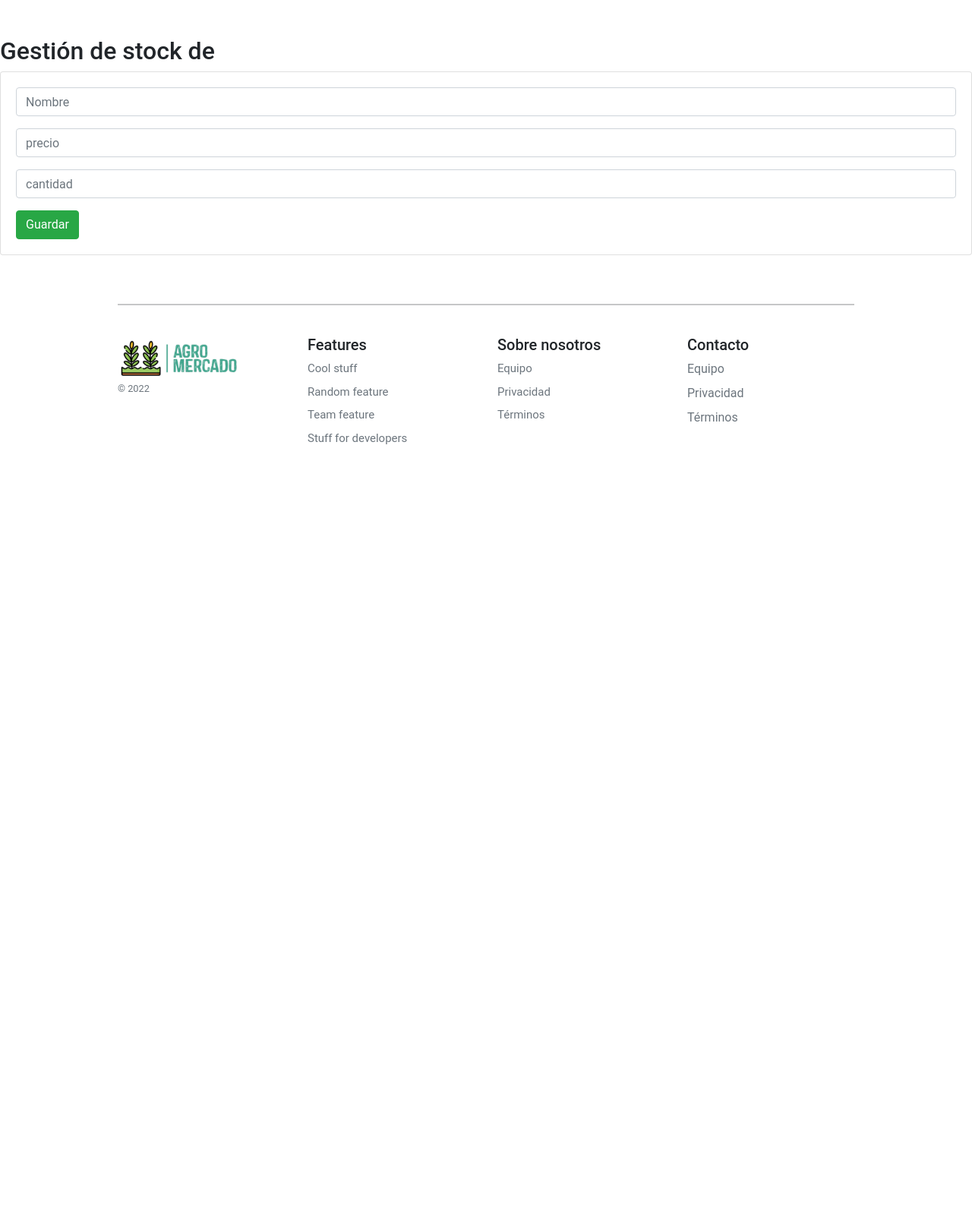
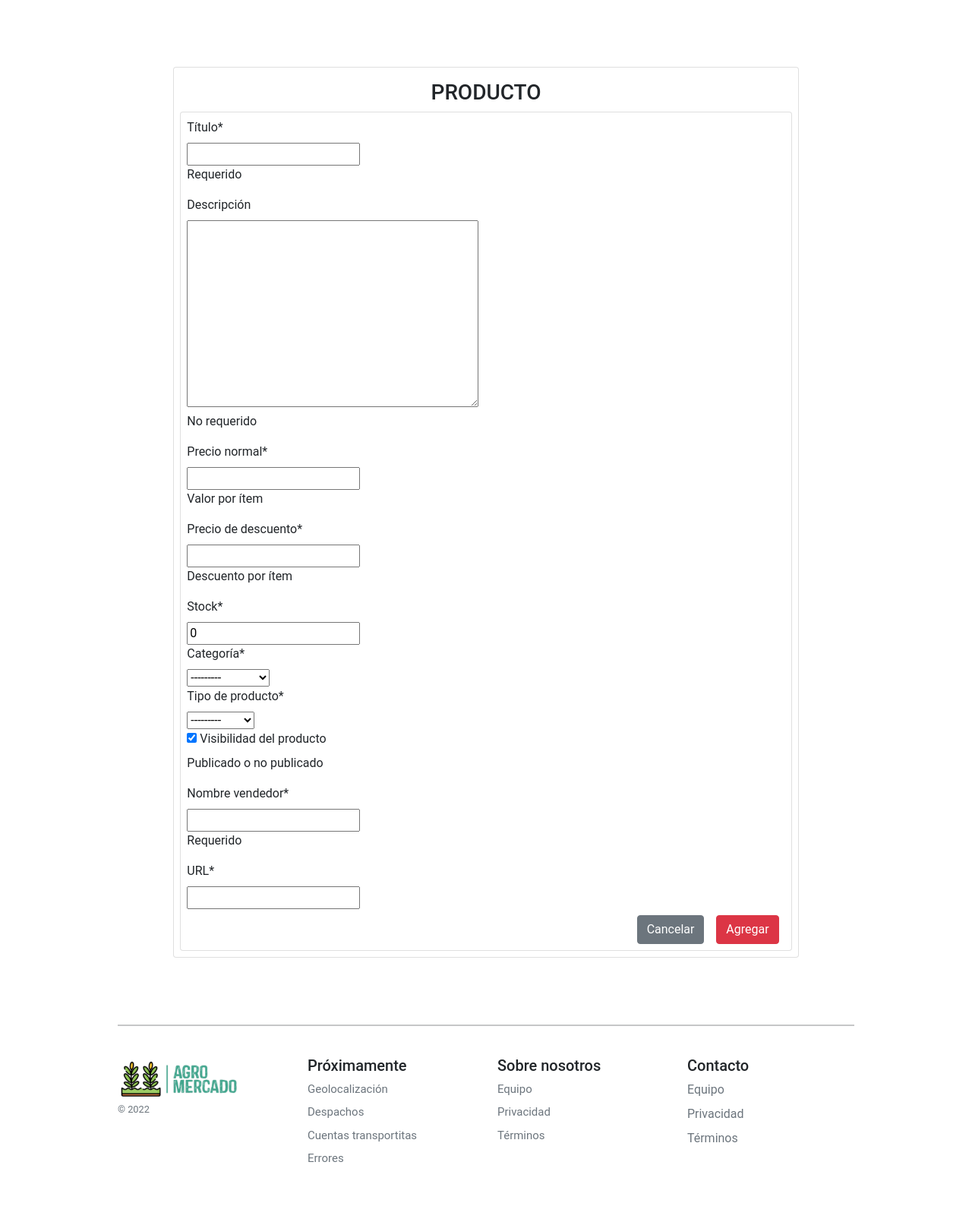
Before and after one commit to JavierSilvaV/agro-mercado, a Django app: page /agregar-productos/ in a window 1280 px wide. Shown: the part 117-1726 px from the top of the page at 76% size. Before the commit the page ends 702 px from the top, so only its background shows below. Run offline with Django 3.2, Linux system fonts and the light colour scheme; data comes from the database, SQL or seed files in the repository; both versions use the stored data as it was after the commit; some libraries are stand-ins or nearby versions.

Commit message:
que dios se apiade

```diff
--- /dev/null
+++ b/ecommerce/apps/catalogue/forms.py
@@ -0,0 +1,19 @@
+from django import forms
+
+from .models import Category, Product, ProductImage
+
+
+class productForm(forms.ModelForm):
+    class Meta:
+        model = Product
+        fields = ['title', 'description', 'regular_price', 'discount_price', 'stock', 'category', 'product_type', 'is_active', 'vendedor', 'slug']
+
+class categoryForm(forms.ModelForm):
+    class Meta:
+        model = Category
+        fields = ['name']
+
+class imageForm(forms.ModelForm):
+    class Meta:
+        model = ProductImage
+        fields = ['image', 'alt_text', 'is_feature']
--- a/ecommerce/apps/catalogue/models.py
+++ b/ecommerce/apps/catalogue/models.py
@@ -77,8 +77,10 @@
     The Product table contining all product items.
     """
 
-    product_type = models.ForeignKey(ProductType, on_delete=models.RESTRICT)
-    category = models.ForeignKey(Category, on_delete=models.RESTRICT)
+    product_type = models.ForeignKey(ProductType, on_delete=models.RESTRICT,
+        verbose_name="Tipo de producto")
+    category = models.ForeignKey(Category, on_delete=models.RESTRICT,
+        verbose_name="Categoría")
     title = models.CharField(
         verbose_name=_("Título"),
         help_text=_("Requerido"),
@@ -92,7 +94,8 @@
         default=""
     )
     description = models.TextField(verbose_name=_("Descripción"), help_text=_("No requerido"), blank=True)
-    slug = models.SlugField(max_length=255)
+    slug = models.SlugField(max_length=255,
+                            verbose_name="URL")
     regular_price = models.PositiveIntegerField(
         verbose_name=_("Precio normal"),
         help_text=_("Valor por ítem"),
@@ -103,7 +106,7 @@
         },
     )
     discount_price = models.PositiveIntegerField(
-        verbose_name=_("Discount price"),
+        verbose_name=_("Precio de descuento"),
         help_text=_("Descuento por ítem"),
         error_messages={
             "name": {
--- a/ecommerce/apps/catalogue/urls.py
+++ b/ecommerce/apps/catalogue/urls.py
@@ -10,4 +10,6 @@
     path("shop/<slug:category_slug>/", views.category_list, name="category_list"),
     path("listar-productos/", views.listar_productos, name="listar-productos"),
     path("agregar-productos/", views.agregar_productos, name="agregar-productos"),
+    path("editar-producto/<int:id>/", views.editar_producto, name="editar-producto"),
+    path("eliminar-producto/<int:id>/", views.eliminar_producto, name="eliminar-producto"),
 ]
--- a/ecommerce/apps/catalogue/views.py
+++ b/ecommerce/apps/catalogue/views.py
@@ -1,4 +1,8 @@
-from django.shortcuts import get_object_or_404, render
+from email.mime import image
+
+from django.contrib import messages
+from django.shortcuts import get_object_or_404, redirect, render
+from ecommerce.apps.catalogue.forms import productForm
 
 from .models import Category, Product
 
@@ -10,7 +14,7 @@
 
 def category_list(request, category_slug=None):
     category = get_object_or_404(Category, slug=category_slug)
-    products = Product.objects.filter(
+    products = Product.objects.filter( is_active=True,
         category__in=Category.objects.get(name=category_slug).get_descendants(include_self=True)
     )
     return render(request, "catalogue/category.html", {"category": category, "products": products})
@@ -25,4 +29,38 @@
     return render(request, "catalogue/listar-productos.html", {"producto": producto})
 
 def agregar_productos(request):
-    return render(request, "catalogue/agregar-productos.html")
+    data = {
+        'form' : productForm()
+    }
+
+    if request.method == 'POST':
+        formulario = productForm(data=request.POST)
+
+        if formulario.is_valid():
+            formulario.save()
+            messages.success(request, 'Producto agregado correctamente')
+            return redirect(to='http://127.0.0.1:8000/listar-productos/')
+        else:
+            data['form'] = formulario
+    return render(request, "catalogue/agregar-productos.html", data)
+
+def editar_producto(request, id):
+    producto = get_object_or_404(Product, pk=id)
+    data = {
+        'form' : productForm(instance=producto)
+    }
+
+    if request.method == 'POST':
+        formulario = productForm(request.POST, instance=producto)
+        if formulario.is_valid():
+            formulario.save()
+            messages.success(request, 'Producto editado correctamente')
+            return redirect(to='http://127.0.0.1:8000/listar-productos/')
+        data['form'] = formulario
+    return render(request, "catalogue/editar-producto.html", data)
+
+def eliminar_producto(request, id):
+    producto = get_object_or_404(Product, pk=id)
+    producto.delete()
+    messages.success(request, 'Producto eliminado correctamente')
+    return redirect(to='http://127.0.0.1:8000/listar-productos/')
--- a/ecommerce/settings.py
+++ b/ecommerce/settings.py
@@ -32,6 +32,7 @@
     "ecommerce.apps.basket",
     "ecommerce.apps.orders",
     "mptt",
+    "crispy_forms",
 ]
 
 MIDDLEWARE = [
--- a/templates/account/dashboard/addresses.html
+++ b/templates/account/dashboard/addresses.html
@@ -4,8 +4,8 @@
 
 
 {% block sub_content %}
-<h1 class="h2">Your Addresses</h1>
-<div>Manage your <b>addresses</b> and delivery preferences</div>
+<h1 class="h2">Tus direcciones</h1>
+<div>Administra tus direcciones y preferencias de envío</div>
 <hr />
 <div class="container px-0">
   <div class="row row-cols-1 row-cols-sm-2 row-cols-md-3 g-3">
@@ -21,7 +21,7 @@
                   <path
                     d="M8 4a.5.5 0 0 1 .5.5v3h3a.5.5 0 0 1 0 1h-3v3a.5.5 0 0 1-1 0v-3h-3a.5.5 0 0 1 0-1h3v-3A.5.5 0 0 1 8 4z" />
                 </svg>
-                <h1 class="h5">Add Address</h1>
+                <h1 class="h5">Añadir dirección</h1>
               </div>
             </div>
           </div>
--- a/templates/account/dashboard/edit_addresses.html
+++ b/templates/account/dashboard/edit_addresses.html
@@ -3,7 +3,7 @@
 
 {% block sub_content %}
 <div class="col-6 mx-auto">
-  <h1 class="h3">Create/Edit Address</h1>
+  <h1 class="h3">Crear/Editar direcciones</h1>
   <div>Add a new delivery <b>address</b> and delivery preferences</div>
   <hr />
   <form name="address_form" class="account-form" method="post" enctype="multipart/form-data">
--- a/templates/base.html
+++ b/templates/base.html
@@ -179,12 +179,12 @@
         <small class="d-block mb-3 text-muted">&copy; 2022</small>
       </div>
       <div class="col-6 col-md fs15">
-        <h5>Features</h5>
+        <h5>Próximamente</h5>
         <ul class="list-unstyled">
-          <li><a class="link-secondary text-decoration-none" href="#">Cool stuff</a></li>
-          <li><a class="link-secondary text-decoration-none" href="#">Random feature</a></li>
-          <li><a class="link-secondary text-decoration-none" href="#">Team feature</a></li>
-          <li><a class="link-secondary text-decoration-none" href="#">Stuff for developers</a></li>
+          <li><a class="link-secondary text-decoration-none" href="#">Geolocalización</a></li>
+          <li><a class="link-secondary text-decoration-none" href="#">Despachos</a></li>
+          <li><a class="link-secondary text-decoration-none" href="#">Cuentas transportitas</a></li>
+          <li><a class="link-secondary text-decoration-none" href="#">Errores</a></li>
         </ul>
       </div>
       <div class="col-6 col-md fs15">
--- a/templates/catalogue/agregar-productos.html
+++ b/templates/catalogue/agregar-productos.html
@@ -1,25 +1,29 @@
 {% extends "../base.html" %}
 {% block title %}Agregar productos{% endblock %}
 {% block content %}
+{% load crispy_forms_tags %}
 
-<div class="row">
-    <div class="col-sm-12">
-        <h2>Gestión de stock de {{ request.user.name }}</h2>
-        <div class="card">
-            <div class="card-body">
-                <form action="" method="POST">
-                    <div class="form-group">
-                        <input type="text" class="form-control" id="nombre" name="nombre" placeholder="Nombre" required>
+<div class="min-vh-100 d-flex flex-colum py-4">
+    <div class="container-fluid">
+        <div class="row">
+            <div class="col-sm-8 mx-auto animate__animated animate__backInRight animate__delay-0.5s mt-3">
+                {% load crispy_forms_tags %}
+                <div class="card p-2">
+                    <h3 class="animate__animated animate__bounceInDown animate__delay-1s text-center my-2">PRODUCTO</h3>
+                    <div class="card body p-2">
+                        <form action="" method="post" enctype="multipart/form-data">
+                            {% csrf_token %} {{ form | crispy }}
+                            <div class="d-flex justify-content-end">
+                                <a href="/listar-productos/" class="btn btn-secondary mt-2 mx-2" button ">Cancelar</a>
+                        <button type="submit " class="btn btn-danger mt-2 mx-2 " button ">Agregar</a>
+                            </div>
+                        </form>
                     </div>
-                    <div class="form-group">
-                        <input type="text" class="form-control" id="precio" name="precio" placeholder="precio" required>
-                    </div>
-                    <div class="form-group">
-                        <input type="text" class="form-control" id="cantidad" name="cantidad" placeholder="cantidad" required>
-                    </div>
-                    <button type="submit" class="btn btn-success">Guardar</button>
-                <form/>
+                </div>
             </div>
         </div>
     </div>
+
+</div>
+
 {% endblock %}
--- a/templates/catalogue/index.html
+++ b/templates/catalogue/index.html
@@ -20,7 +20,7 @@
               <a class="text-dark text-decoration-none"
               href="{{ product.get_absolute_url }}">
               <img class="img-fluid" alt="Responsive image" src="{{ image.image.url }}"
-                alt="{{ image.image.alt_text }}" height="150px"></a>
+                alt="{{ image.image.alt_text }}" height="200px" width="150px"></a>
               {% endfor %}
               <div class="card-body px-0">
                 <p class="card-text">
```
Also changed, not shown: ecommerce/apps/account/models.py (+13 -13 lines), templates/account/password_reset/password_reset_confirm.html (+8 -8 lines), templates/account/password_reset/password_reset_form.html (+4 -4 lines), templates/account/password_reset/reset_status.html (+5 -5 lines), templates/catalogue/editar-producto.html (added, +27 -0 lines), templates/catalogue/listar-productos.html (+8 -2 lines), db.sqlite3, media/images/450_1000.jpg (added), media/images/450_1000_z6CxOip.jpg (added), media/images/papa.png (added).
